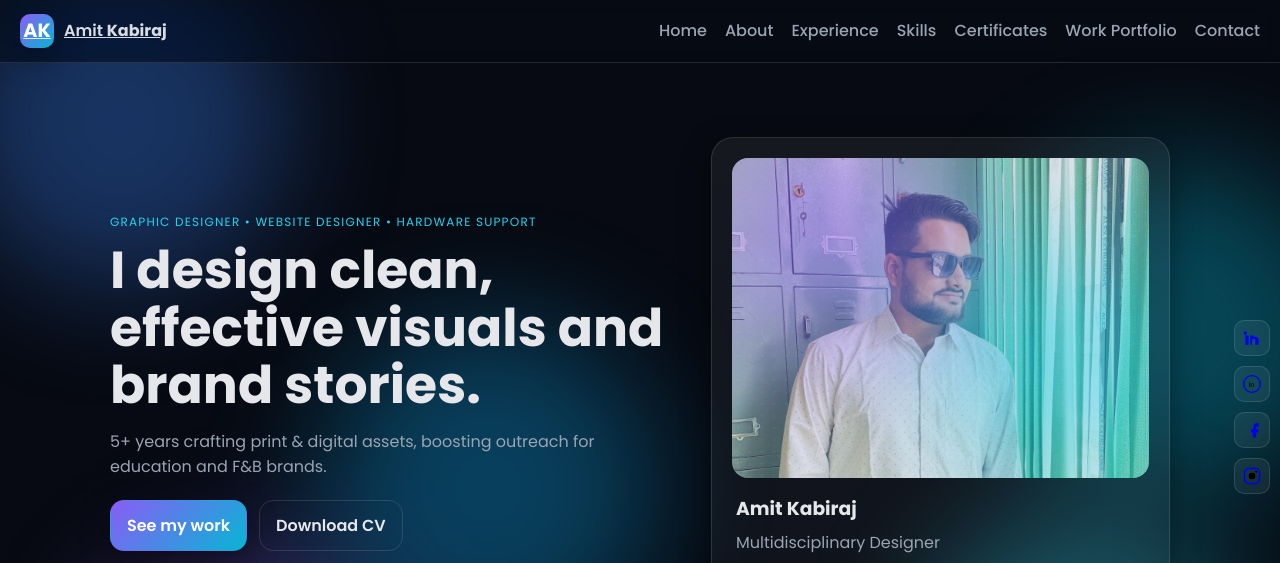
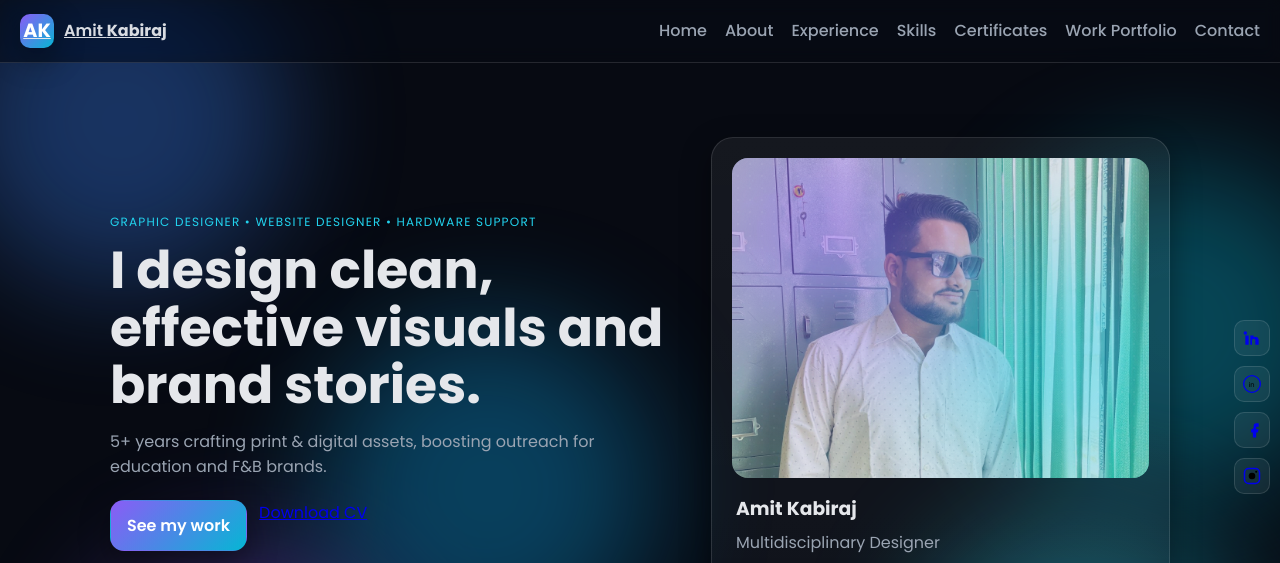
Before and after one commit to kabirajamit/My-Portfolio, a plain HTML site: page index.html in a window 1280 px wide. Shown: the top 563 px of the page. Drawn offline with Linux system fonts and the light colour scheme; files whose address does not match are found by name.

Commit message:
index.html

```diff
--- a/index.html
+++ b/index.html
@@ -70,7 +70,8 @@
         </p>
         <div class="hero-cta">
           <a class="btn primary" href="#WorkPortfolio">See my work</a>
-          <a class="btn ghost" href="amit_resume.html" download>Download CV</a>
+          <a href="#amit_resume.html">Download CV</a>
+<!--           <a class="btn ghost" href="amit_resume.html" download>Download CV</a> -->
         </div>
 
         <!-- Software icons row -->
```
